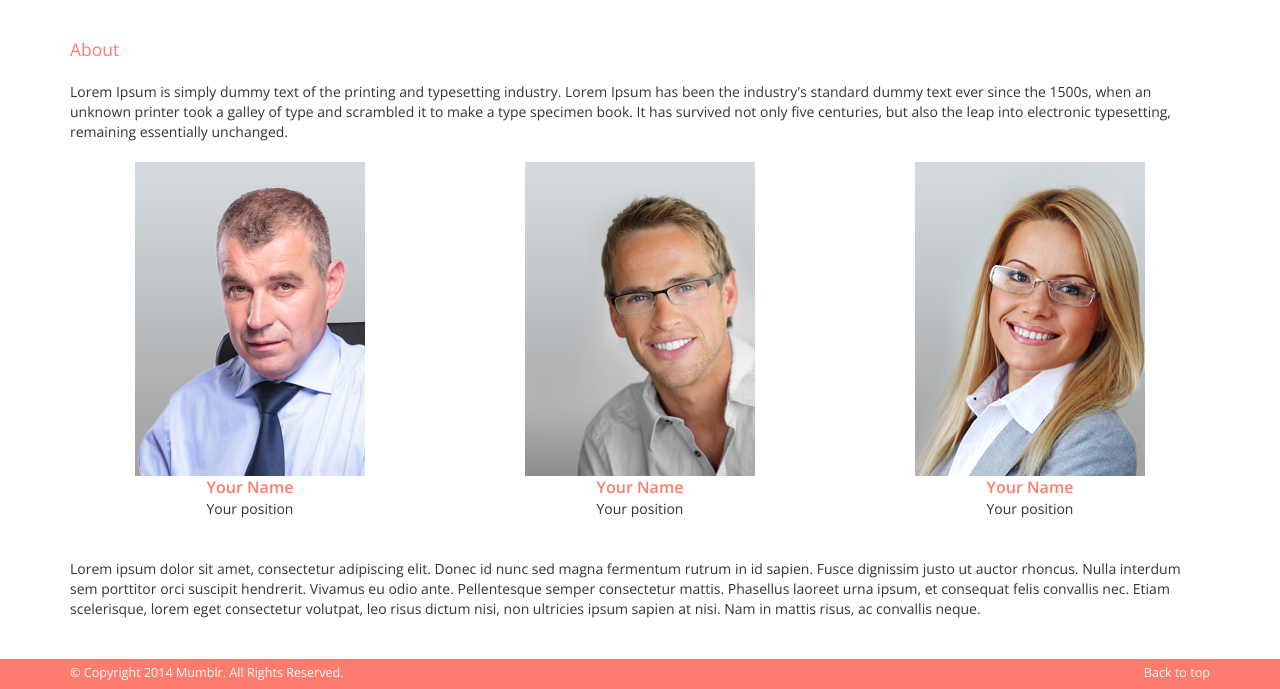
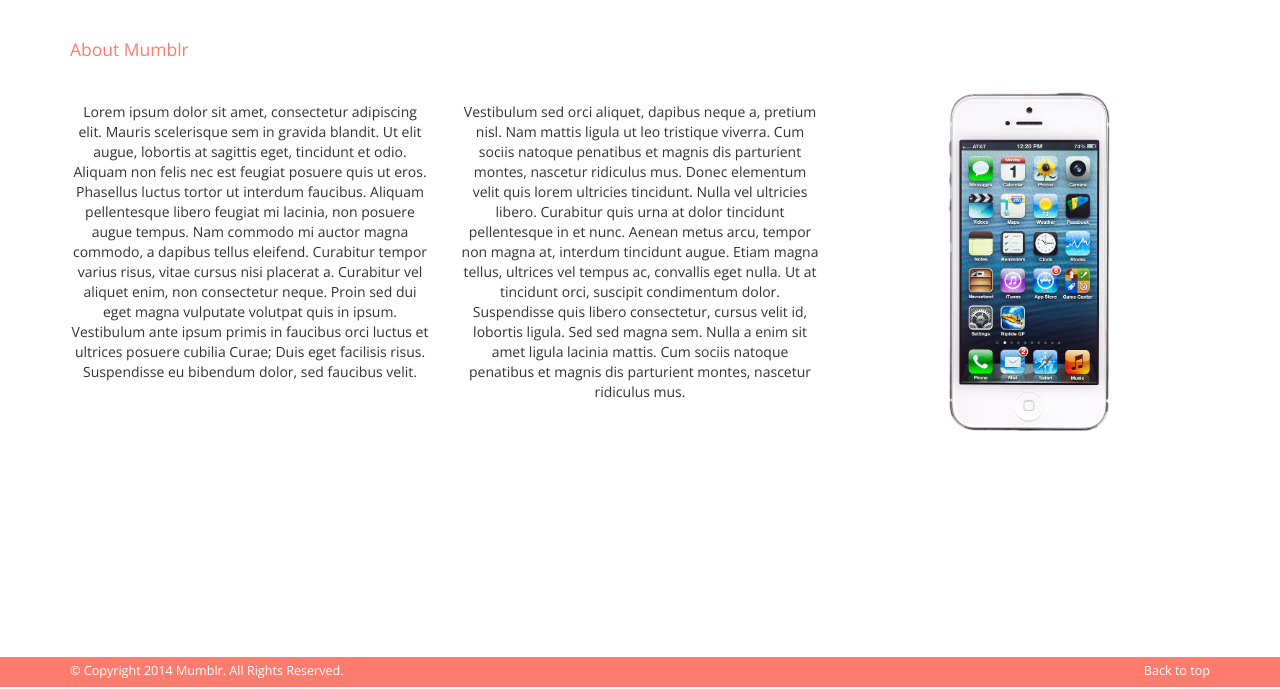
Before and after one commit to tanyaparker/mumblr-website, a plain HTML site: page mumblr_beta/about.html in a window 1280 px wide. Shown: the part 113-802 px from the top of the page. Drawn offline with nearby package versions, Linux system fonts and the light colour scheme.

Commit message:
updating how it works

```diff
--- a/mumblr_beta/about.html
+++ b/mumblr_beta/about.html
@@ -61,29 +61,16 @@
     <!-- Contant -->
 
     <div class="container clearfix mt-100 mb-20">
-      <h2><span>About</span></h2>
-      <div class="c12 row">
-        <p>Lorem Ipsum is simply dummy text of the printing and typesetting industry. Lorem Ipsum has been the industry's standard dummy text ever since the 1500s, when an unknown printer took a galley of type and scrambled it to make a type specimen book. It has survived not only five centuries, but also the leap into electronic typesetting, remaining essentially unchanged.</p>
-      </div>
+      <h2><span>About Mumblr</span></h2>
       <div class="row">
         <div class="c4 about ta-c">
-          <img src="images/about-1.png" alt="" />
-          <p class="name">Your Name</p>
-          <p class="position">Your position</p>
+          <p>Lorem ipsum dolor sit amet, consectetur adipiscing elit. Mauris scelerisque sem in gravida blandit. Ut elit augue, lobortis at sagittis eget, tincidunt et odio. Aliquam non felis nec est feugiat posuere quis ut eros. Phasellus luctus tortor ut interdum faucibus. Aliquam pellentesque libero feugiat mi lacinia, non posuere augue tempus. Nam commodo mi auctor magna commodo, a dapibus tellus eleifend. Curabitur tempor varius risus, vitae cursus nisi placerat a. Curabitur vel aliquet enim, non consectetur neque. Proin sed dui eget magna vulputate volutpat quis in ipsum. Vestibulum ante ipsum primis in faucibus orci luctus et ultrices posuere cubilia Curae; Duis eget facilisis risus. Suspendisse eu bibendum dolor, sed faucibus velit.</p>
         </div>
         <div class="c4 about ta-c">
-          <img src="images/about-2.png" alt="" />
-          <p class="name">Your Name</p>
-          <p class="position">Your position</p>
+          <p>Vestibulum sed orci aliquet, dapibus neque a, pretium nisl. Nam mattis ligula ut leo tristique viverra. Cum sociis natoque penatibus et magnis dis parturient montes, nascetur ridiculus mus. Donec elementum velit quis lorem ultricies tincidunt. Nulla vel ultricies libero. Curabitur quis urna at dolor tincidunt pellentesque in et nunc. Aenean metus arcu, tempor non magna at, interdum tincidunt augue. Etiam magna tellus, ultrices vel tempus ac, convallis eget nulla. Ut at tincidunt orci, suscipit condimentum dolor. Suspendisse quis libero consectetur, cursus velit id, lobortis ligula. Sed sed magna sem. Nulla a enim sit amet ligula lacinia mattis. Cum sociis natoque penatibus et magnis dis parturient montes, nascetur ridiculus mus.</p>
         </div>
         <div class="c4 about ta-c">
-          <img src="images/about-3.png" alt="" />
-          <p class="name">Your Name</p>
-          <p class="position">Your position</p>
-        </div>
-        <div class="clearfix"></div>
-        <div class="c12">
-          <p>Lorem ipsum dolor sit amet, consectetur adipiscing elit. Donec id nunc sed magna fermentum rutrum in id sapien. Fusce dignissim justo ut auctor rhoncus. Nulla interdum sem porttitor orci suscipit hendrerit. Vivamus eu odio ante. Pellentesque semper consectetur mattis. Phasellus laoreet urna ipsum, et consequat felis convallis nec. Etiam scelerisque, lorem eget consectetur volutpat, leo risus dictum nisi, non ultricies ipsum sapien at nisi. Nam in mattis risus, ac convallis neque.</p>
+          <img src="images/iphone5_white.png" alt="" />
         </div>
       </div>
 
--- a/mumblr_beta/css/style.css
+++ b/mumblr_beta/css/style.css
@@ -6,8 +6,8 @@ html {height: 100%;-webkit-text-size-adjust: 100%;-ms-text-size-adjust: 100%;-we
 body {height: 100%;font-size:14px;font-family:'Open Sans', Helvetica, sans-serif;line-height: 1.428571429;color: #333333;background-color: #ffffff;}
 h1 {margin: 0;font-weight:400;}
 canvas{display: inline-block;}
-a {color: #c95c50;text-decoration: none;}
-a:hover,a:focus {color: #c95c50;text-decoration: underline;outline: none;}
+a {color: #005284;text-decoration: none;}
+a:hover,a:focus {color: #005284;text-decoration: underline;outline: none;}
 p {margin: 20px 0;}
 ul,ol {margin-top: 0;margin-bottom: 10px;}
 ul ul,ol ul,ul ol,ol ol {margin-bottom: 0;}
@@ -100,7 +100,7 @@ ul.social li a.in:hover{background-position: -350px -100px;}
 .navbar-inverse .navbar-nav > .active > a,.navbar-inverse .navbar-nav > .active > a:hover,.navbar-inverse .navbar-nav > .active > a:focus {color: #ffffff;background-color: #080808;}
 .navbar-inverse .navbar-nav > .disabled > a,.navbar-inverse .navbar-nav > .disabled > a:hover,.navbar-inverse .navbar-nav > .disabled > a:focus {color: #444444;background-color: transparent;}
 .navbar-inverse .navbar-toggle {border-color: #333333;}
-.navbar-inverse .navbar-toggle:hover,.navbar-inverse .navbar-toggle:focus {background-color: #c95c50;}
+.navbar-inverse .navbar-toggle:hover,.navbar-inverse .navbar-toggle:focus {background-color: #005284;}
 .navbar-inverse .navbar-toggle .icon-bar {background-color: #ffffff;}
 .navbar-inverse .navbar-collapse,.navbar-inverse .navbar-form {border-color: #ff7b6d;background-color:transparent;}
 
```
Also changed, not shown: mumblr_beta/dummy.html (added, +1 -0 lines), mumblr_beta/how.html (+4 -10 lines), mumblr_beta/index.html (+0 -1 lines), mumblr_beta/icons/camera_1.png (renamed from mumblr_alpha/img/camera_1.png), mumblr_beta/icons/mic_1.png (renamed from mumblr_alpha/img/mic_1.png), mumblr_beta/icons/music_1.png (renamed from mumblr_alpha/img/music_1.png), mumblr_beta/icons/video_1.png (renamed from mumblr_alpha/img/video_1.png), mumblr_beta/images/iphone5_white.png (added).
